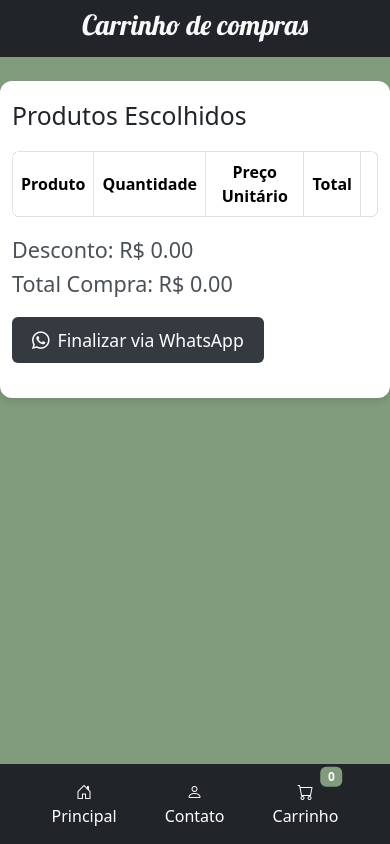
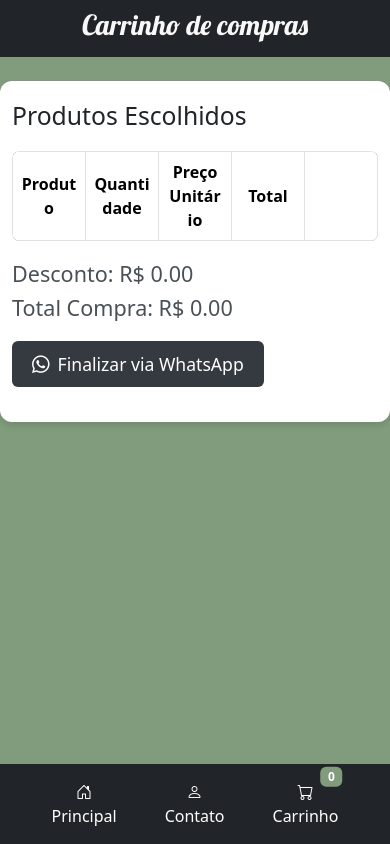
Before and after one commit to Mulleeerr/ProjetoExtensao-ProgramacaoWeb, a website: page carrinho.html in a window 390 px wide. Drawn offline with nearby package versions, Linux system fonts and the light colour scheme.

Commit message:
Changing Cart Margin and correcting table responsiveness

```diff
--- a/carrinho.css
+++ b/carrinho.css
@@ -16,6 +16,9 @@ body {
     padding: 20px;
     border-radius: 12px;
     box-shadow: 0 4px 6px rgba(0, 0, 0, 0.1);
+    overflow-x: auto;
+    max-width: 100%;
+    margin-bottom: 150px;
 }
 
 /* Tabela */
@@ -24,6 +27,8 @@ body {
     border-radius: 8px;
     overflow: hidden;
     background-color: #ffffff;
+    table-layout:fixed;
+    width: 100%;
 }
 
 .table thead {
@@ -37,6 +42,8 @@ body {
     vertical-align: middle;
     padding: 10px;
     border: 1px solid #dee2e6;
+    word-wrap: break-word;
+    max-width: 150px;
 }
 
 .table tbody tr:hover {
--- a/carrinho.html
+++ b/carrinho.html
@@ -21,7 +21,7 @@
 
     <div class="container mt-4">
         <h2>Produtos Escolhidos</h2>
-        <table class="table table-bordered">
+        <table class="table table-bordered" id="table-container">
             <thead>
                 <tr>
                     <th>Produto</th>
```
